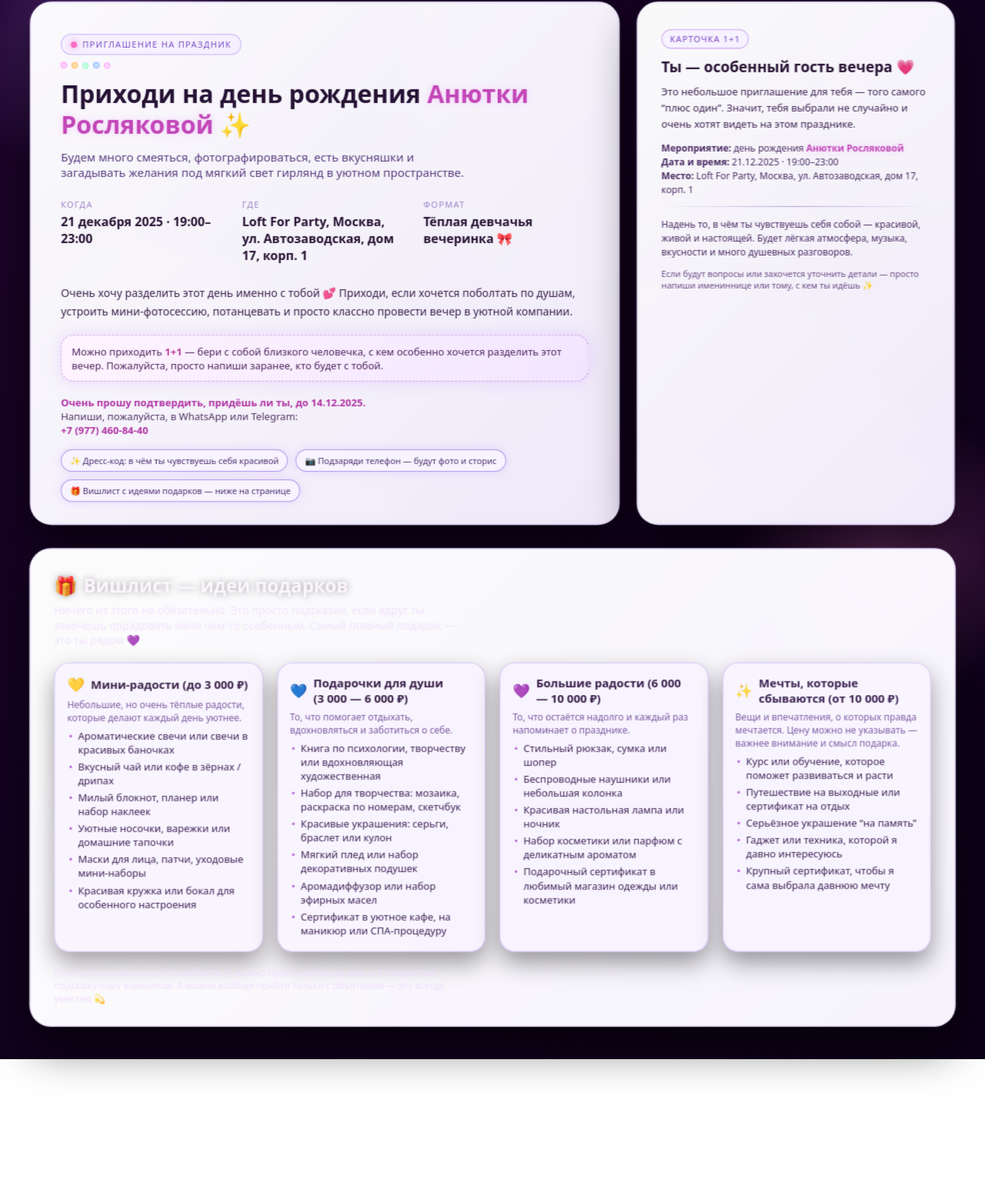
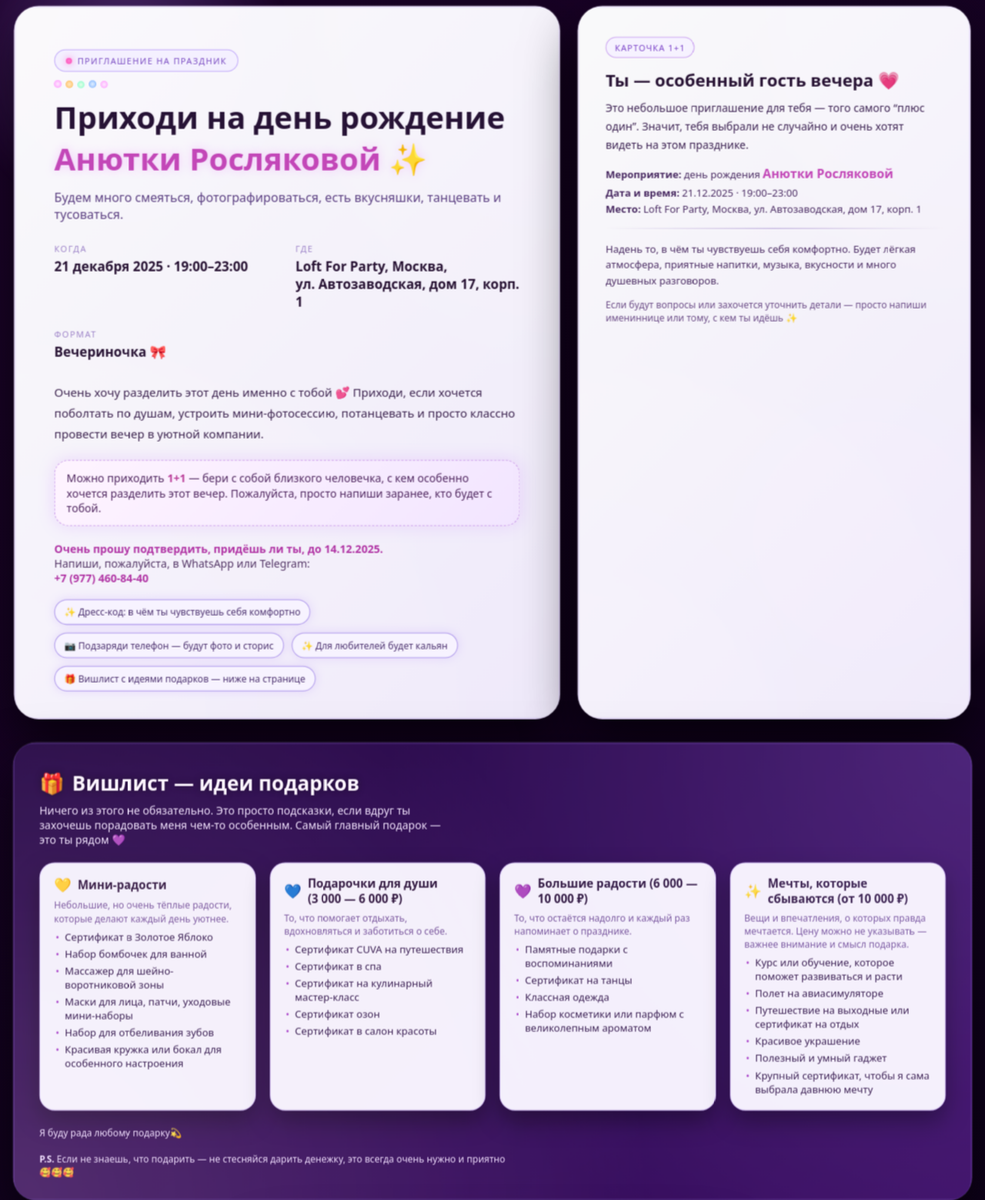
Before and after one commit to sweetypain21/Invitation, a plain HTML site: page invite.html in a window 1280 px wide. Shown: the part 26-1585 px from the top of the page at 77% size. Before the commit the page ends 1402 px from the top, so only its background shows below. Drawn offline with Linux system fonts and the light colour scheme.

Commit message:
invite.html

```diff
--- a/invite.html
+++ b/invite.html
@@ -1,6 +1,7 @@
 <!DOCTYPE html>
 <html lang="ru">
 <head>
+
   <meta charset="UTF-8" />
   <title>Приглашение на день рождения</title>
   <meta name="viewport" content="width=device-width, initial-scale=1" />
@@ -17,7 +18,7 @@
       display: flex;
       justify-content: center;
       align-items: flex-start;
-      padding: 32px 20px 40px;
+      padding: 40px 20px 48px;
       color: #f6ebff;
       background: radial-gradient(circle at top left, #2a0340 0, #190326 40%, #050010 100%);
       background-size: 200% 200%;
@@ -30,8 +31,8 @@
     body::after {
       content: "";
       position: fixed;
-      width: 420px;
-      height: 420px;
+      width: 460px;
+      height: 460px;
       border-radius: 50%;
       background: radial-gradient(circle, rgba(180, 120, 255, 0.55), transparent 65%);
       filter: blur(6px);
@@ -66,18 +67,18 @@
     }
 
     .content {
-      max-width: 1200px;
+      max-width: 1300px;
       width: 100%;
       display: flex;
       flex-direction: column;
-      gap: 32px;
+      gap: 34px;
     }
 
     .page {
       width: 100%;
       display: grid;
-      grid-template-columns: minmax(0, 2.6fr) minmax(0, 1.4fr);
-      gap: 24px;
+      grid-template-columns: minmax(0, 2.5fr) minmax(0, 1.8fr); /* основное приглашение ещё шире */
+      gap: 26px;
     }
 
     @media (max-width: 900px) {
@@ -86,23 +87,23 @@
       }
     }
 
-    /* Карточки — бело-розовые как в последнем варианте */
+    /* Карточки — бело-розовые */
     .card {
       background: linear-gradient(135deg,
         rgba(255, 255, 255, 0.98),
         rgba(244, 238, 255, 0.98)
       );
-      border-radius: 28px;
-      padding: 36px 32px 26px;
+      border-radius: 32px;
+      padding: 40px 36px 30px;
       position: relative;
       overflow: hidden;
       box-shadow:
-        0 26px 60px rgba(0, 0, 0, 0.6),
-        0 0 0 1px rgba(255, 255, 255, 0.08);
-      backdrop-filter: blur(14px);
+        0 30px 70px rgba(0, 0, 0, 0.65),
+        0 0 0 1px rgba(255, 255, 255, 0.1);
+      backdrop-filter: blur(16px);
       animation: cardIn 0.9s ease-out forwards, cardBreath 10s ease-in-out infinite;
       opacity: 0;
-      transform: translateY(18px) scale(0.99);
+      transform: translateY(20px) scale(0.985);
       color: #241334;
     }
 
@@ -111,8 +112,8 @@
     }
 
     .main-card {
-      padding: 42px 40px 30px;
-      min-height: 380px;
+      padding: 56px 52px 36px;
+      min-height: 420px;
     }
 
     .card::before {
@@ -121,8 +122,8 @@
       inset: 0;
       border-radius: inherit;
       background:
-        radial-gradient(circle at top right, rgba(162, 134, 255, 0.18), transparent 55%),
-        radial-gradient(circle at bottom left, rgba(255, 194, 255, 0.18), transparent 60%);
+        radial-gradient(circle at top right, rgba(162, 134, 255, 0.2), transparent 55%),
+        radial-gradient(circle at bottom left, rgba(255, 194, 255, 0.2), transparent 60%);
       mix-blend-mode: screen;
       opacity: 0.9;
       pointer-events: none;
@@ -132,19 +133,19 @@
       content: "";
       position: absolute;
       inset: 1px;
-      border-radius: 24px;
-      border: 1px solid rgba(163, 132, 255, 0.18);
+      border-radius: 26px;
+      border: 1px solid rgba(163, 132, 255, 0.2);
       box-shadow:
-        0 0 0 1px rgba(200, 150, 255, 0.18),
-        0 0 32px rgba(168, 130, 255, 0.18);
-      opacity: 0.8;
+        0 0 0 1px rgba(200, 150, 255, 0.2),
+        0 0 36px rgba(168, 130, 255, 0.2);
+      opacity: 0.85;
       pointer-events: none;
     }
 
     @keyframes cardIn {
       0% {
         opacity: 0;
-        transform: translateY(26px) scale(0.97);
+        transform: translateY(28px) scale(0.96);
       }
       100% {
         opacity: 1;
@@ -154,7 +155,7 @@
 
     @keyframes cardBreath {
       0% { transform: translateY(0) scale(1); }
-      50% { transform: translateY(-3px) scale(1.003); }
+      50% { transform: translateY(-4px) scale(1.005); }
       100% { transform: translateY(0) scale(1); }
     }
 
@@ -166,7 +167,7 @@
     /* Плавное появление по скроллу */
     .reveal {
       opacity: 0;
-      transform: translateY(20px);
+      transform: translateY(22px);
       transition: opacity 0.7s ease-out, transform 0.7s ease-out;
     }
 
@@ -179,15 +180,15 @@
       display: inline-flex;
       align-items: center;
       gap: 7px;
-      padding: 5px 12px;
+      padding: 6px 14px;
       border-radius: 999px;
-      background: rgba(244, 240, 255, 0.9);
-      border: 1px solid rgba(180, 150, 250, 0.7);
+      background: rgba(244, 240, 255, 0.95);
+      border: 1px solid rgba(180, 150, 250, 0.8);
       font-size: 11px;
       letter-spacing: 0.12em;
       text-transform: uppercase;
       color: #7a4bc3;
-      margin-bottom: 12px;
+      margin-bottom: 14px;
     }
 
     .tag-dot {
@@ -199,65 +200,68 @@
     }
 
     h1 {
-      font-size: 32px;
-      line-height: 1.25;
-      margin-bottom: 12px;
+      font-size: 40px;
+      line-height: 1.2;
+      margin-bottom: 14px;
       color: #261235;
     }
 
     .name-highlight {
+      display: block;
+      margin-top: 6px;
+      font-size: 40px;
       color: #c347b8;
       font-weight: 750;
-      text-shadow: 0 0 9px rgba(245, 193, 255, 0.7);
+      text-shadow: 0 0 12px rgba(245, 193, 255, 0.8);
     }
 
     .subtitle {
-      font-size: 15px;
+      font-size: 16px;
       color: #5b3f82;
-      margin-bottom: 24px;
-      max-width: 540px;
+      margin-bottom: 26px;
+      max-width: 600px;
     }
 
     .info-grid {
       display: grid;
-      grid-template-columns: repeat(auto-fit, minmax(190px, 1fr));
-      gap: 20px;
-      margin: 22px 0 26px;
+      grid-template-columns: repeat(auto-fit, minmax(210px, 1fr));
+      gap: 22px;
+      margin: 24px 0 28px;
     }
 
     .info-item-title {
       font-size: 11px;
       text-transform: uppercase;
-      letter-spacing: 0.12em;
+      letter-spacing: 0.13em;
       color: #9d83c9;
       margin-bottom: 4px;
     }
 
     .info-item-value {
-      font-size: 16px;
+      font-size: 17px;
       font-weight: 600;
       color: #281334;
     }
 
     .text-block {
-      font-size: 14px;
-      line-height: 1.7;
+      font-size: 15px;
+      line-height: 1.8;
       color: #3c234f;
-      margin-bottom: 18px;
+      margin-bottom: 20px;
     }
 
     .plus-one-note {
-      font-size: 13px;
-      padding: 11px 13px;
-      border-radius: 16px;
+      font-size: 14px;
+      padding: 13px 15px;
+      border-radius: 18px;
       background: linear-gradient(135deg,
         rgba(255, 244, 255, 0.98),
         rgba(242, 229, 255, 0.98)
       );
       border: 1px dashed rgba(196, 141, 233, 0.9);
       color: #4f265f;
-      margin-bottom: 18px;
-      box-shadow: 0 0 18px rgba(202, 132, 255, 0.25);
+      margin-bottom: 20px;
+      box-shadow: 0 0 20px rgba(202, 132, 255, 0.25);
     }
 
     .plus-one-note strong {
@@ -265,7 +269,7 @@
     }
 
     .rsvp {
-      font-size: 13px;
+      font-size: 14px;
       color: #533566;
     }
 
@@ -277,12 +281,12 @@
       display: flex;
       flex-wrap: wrap;
       gap: 10px;
-      margin-top: 16px;
+      margin-top: 18px;
     }
 
     .chip {
-      font-size: 11px;
-      padding: 6px 11px;
+      font-size: 12px;
+      padding: 7px 12px;
       border-radius: 999px;
       background: #f7f3ff;
       border: 1px solid rgba(167, 143, 235, 0.9);
@@ -294,12 +298,12 @@
     .confetti-row {
       display: flex;
       gap: 6px;
-      margin-bottom: 10px;
+      margin-bottom: 12px;
     }
 
     .confetti-dot {
-      width: 8px;
-      height: 8px;
+      width: 9px;
+      height: 9px;
       border-radius: 999px;
       background: radial-gradient(circle, #ffebff, #ff87ff);
       animation: twinkle 1.8s ease-in-out infinite alternate;
@@ -316,8 +320,8 @@
     }
 
     .mini-title {
-      font-size: 19px;
-      margin-bottom: 8px;
+      font-size: 22px;
+      margin-bottom: 10px;
       color: #281334;
     }
 
@@ -325,7 +329,7 @@
       display: inline-flex;
       align-items: center;
       gap: 6px;
-      padding: 4px 10px;
+      padding: 5px 11px;
       border-radius: 999px;
       background: #f6f2ff;
       border: 1px solid rgba(194, 145, 239, 0.8);
@@ -333,21 +337,21 @@
       text-transform: uppercase;
       letter-spacing: 0.1em;
       color: #7b42c9;
-      margin-bottom: 11px;
+      margin-bottom: 13px;
     }
 
     .mini-text {
-      font-size: 13px;
-      line-height: 1.6;
+      font-size: 14px;
+      line-height: 1.7;
       color: #3d2353;
-      margin-bottom: 13px;
+      margin-bottom: 14px;
     }
 
     .mini-info {
-      font-size: 12px;
-      line-height: 1.5;
+      font-size: 13px;
+      line-height: 1.6;
       color: #4a2b63;
-      margin-bottom: 11px;
+      margin-bottom: 12px;
     }
 
     .divider {
@@ -357,12 +361,12 @@
         rgba(128, 93, 189, 0.7),
         rgba(128, 93, 189, 0)
       );
-      margin: 12px 0 14px;
+      margin: 14px 0 16px;
       opacity: 0.8;
     }
 
     .mini-footer {
-      font-size: 11px;
+      font-size: 12px;
       color: #6a4a86;
     }
 
@@ -373,11 +377,12 @@
 
     .wishlist-card {
       background: linear-gradient(135deg,
-        rgba(255, 255, 255, 0.99),
-        rgba(249, 246, 255, 0.99)
+        rgba(38, 9, 70, 0.97),
+        rgba(64, 17, 107, 0.97)
       );
-      color: #281334;
-      padding: 32px 32px 28px;
+      padding: 34px 34px 28px;
+      color: #fdf6ff;
+      border-radius: 30px;
     }
 
     .wishlist-header {
@@ -385,18 +390,18 @@
     }
 
     .wishlist-title {
-      font-size: 22px;
+      font-size: 24px;
       font-weight: 700;
-      margin-bottom: 6px;
+      margin-bottom: 8px;
       display: flex;
       align-items: center;
-      gap: 8px;
+      gap: 10px;
       color: #fdf6ff;
-      text-shadow: 0 0 8px rgba(0, 0, 0, 0.35);
+      text-shadow: 0 0 8px rgba(0, 0, 0, 0.45);
     }
 
     .wishlist-title span {
-      font-size: 24px;
+      font-size: 26px;
     }
 
     .wishlist-subtitle {
@@ -407,7 +412,7 @@
 
     .wishlist-grid {
       display: grid;
-      grid-template-columns: repeat(auto-fit, minmax(230px, 1fr));
+      grid-template-columns: repeat(auto-fit, minmax(240px, 1fr));
       gap: 18px;
       margin-top: 20px;
     }
@@ -415,9 +420,10 @@
     .wishlist-group {
       background: rgba(248, 244, 255, 0.98);
       border-radius: 20px;
-      padding: 15px 16px 14px;
+      padding: 16px 18px 14px;
       box-shadow: 0 14px 30px rgba(0, 0, 0, 0.4);
       border: 1px solid rgba(185, 157, 238, 0.6);
+      color: #2f173e;
     }
 
     .wishlist-group-title {
@@ -464,8 +470,44 @@
     .wishlist-footer {
       font-size: 12px;
       color: #f0ddff;
-      margin-top: 18px;
-      max-width: 520px;
+      margin-top: 20px;
+      max-width: 620px;
+    }
+
+    /* Третий слайд с котёнком */
+    .extra-card {
+      max-width: 780px;
+      margin: 0 auto;
+      text-align: center;
+    }
+
+    .kitten-circle {
+      width: 110px;
+      height: 110px;
+      border-radius: 50%;
+      margin: 0 auto 16px;
+      display: flex;
+      align-items: center;
+      justify-content: center;
+      background: radial-gradient(circle, #ffe6ff, #ff9ce0);
+      box-shadow:
+        0 0 22px rgba(255, 156, 224, 0.8),
+        0 0 0 3px rgba(255, 255, 255, 0.7);
+      font-size: 60px;
+    }
+
+    .extra-title {
+      font-size: 22px;
+      margin-bottom: 10px;
+      color: #2b153c;
+    }
+
+    .extra-text {
+      font-size: 14px;
+      color: #47285f;
+      line-height: 1.8;
+      max-width: 540px;
+      margin: 0 auto;
     }
 
     @media (max-width: 640px) {
@@ -474,10 +516,11 @@
         padding: 26px 20px 22px;
       }
       .main-card {
-        padding: 30px 20px 24px;
+        padding: 32px 20px 24px;
       }
-      h1 {
-        font-size: 26px;
+      h1,
+      .name-highlight {
+        font-size: 28px;
       }
     }
   </style>
@@ -502,13 +545,13 @@
           </div>
 
           <h1>
-            Приходи на день рождения
-            <span class="name-highlight">Анютки Росляковой</span> ✨
+            Приходи на день рождение
+            <span class="name-highlight">Анютки Росляковой ✨</span>
           </h1>
 
           <p class="subtitle">
-            Будем много смеяться, фотографироваться, есть вкусняшки
-            и загадывать желания под мягкий свет гирлянд в уютном пространстве.
+            Будем много смеяться, фотографироваться, есть вкусняшки,
+            танцевать и тусоваться.
           </p>
 
           <div class="info-grid">
@@ -525,7 +568,7 @@
             </div>
             <div>
               <div class="info-item-title">Формат</div>
-              <div class="info-item-value">Тёплая девчачья вечеринка 🎀</div>
+              <div class="info-item-value">Вечериночка 🎀</div>
             </div>
           </div>
 
@@ -548,8 +591,9 @@
           </div>
 
           <div class="chip-row">
-            <span class="chip">✨ Дресс-код: в чём ты чувствуешь себя красивой</span>
+            <span class="chip">✨ Дресс-код: в чём ты чувствуешь себя комфортно</span>
             <span class="chip">📷 Подзаряди телефон — будут фото и сторис</span>
+            <span class="chip">✨ Для любителей будет кальян </span>
             <span class="chip">🎁 Вишлист с идеями подарков — ниже на странице</span>
           </div>
         </div>
@@ -568,7 +612,9 @@
 
           <p class="mini-info">
             <strong>Мероприятие:</strong> день рождения
-            <span class="name-highlight">Анютки Росляковой</span><br />
+            <span class="name-highlight" style="display:inline; font-size:16px; text-shadow:none;">
+              Анютки Росляковой
+            </span><br />
             <strong>Дата и время:</strong> 21.12.2025 · 19:00–23:00<br />
             <strong>Место:</strong> Loft For Party, Москва,
             ул. Автозаводская, дом 17, корп. 1
@@ -577,8 +623,8 @@
           <div class="divider"></div>
 
           <p class="mini-info">
-            Надень то, в чём ты чувствуешь себя собой — красивой, живой и настоящей.
-            Будет лёгкая атмосфера, музыка, вкусности и много душевных разговоров.
+            Надень то, в чём ты чувствуешь себя комфортно.
+            Будет лёгкая атмосфера, приятные напитки, музыка, вкусности и много душевных разговоров.
           </p>
 
           <p class="mini-footer">
@@ -608,17 +654,17 @@
           <div class="wishlist-group">
             <div class="wishlist-group-title">
               <span class="wishlist-emoji">💛</span>
-              <span>Мини-радости (до 3&nbsp;000&nbsp;₽)</span>
+              <span>Мини-радости </span>
             </div>
             <p class="wishlist-note">
               Небольшие, но очень тёплые радости, которые делают каждый день уютнее.
             </p>
             <ul class="wishlist-list">
-              <li>Ароматические свечи или свечи в красивых баночках</li>
-              <li>Вкусный чай или кофе в зёрнах / дрипах</li>
-              <li>Милый блокнот, планер или набор наклеек</li>
-              <li>Уютные носочки, варежки или домашние тапочки</li>
+              <li>Сертификат в Золотое Яблоко </li>
+              <li>Набор бомбочек для ванной </li>
+              <li>Массажер для шейно-воротниковой зоны</li>
               <li>Маски для лица, патчи, уходовые мини-наборы</li>
+              <li>Набор для отбеливания зубов </li>
               <li>Красивая кружка или бокал для особенного настроения</li>
             </ul>
           </div>
@@ -633,12 +679,11 @@
               То, что помогает отдыхать, вдохновляться и заботиться о себе.
             </p>
             <ul class="wishlist-list">
-              <li>Книга по психологии, творчеству или вдохновляющая художественная</li>
-              <li>Набор для творчества: мозаика, раскраска по номерам, скетчбук</li>
-              <li>Красивые украшения: серьги, браслет или кулон</li>
-              <li>Мягкий плед или набор декоративных подушек</li>
-              <li>Аромадиффузор или набор эфирных масел</li>
-              <li>Сертификат в уютное кафе, на маникюр или СПА-процедуру</li>
+              <li>Сертификат CUVA на путешествия </li>
+              <li>Сертификат в спа</li>
+              <li>Сертификат на кулинарный мастер-класс</li>
+              <li>Сертификат озон </li>
+              <li>Сертификат в салон красоты</li>
             </ul>
           </div>
 
@@ -652,11 +697,10 @@
               То, что остаётся надолго и каждый раз напоминает о празднике.
             </p>
             <ul class="wishlist-list">
-              <li>Стильный рюкзак, сумка или шопер</li>
-              <li>Беспроводные наушники или небольшая колонка</li>
-              <li>Красивая настольная лампа или ночник</li>
-              <li>Набор косметики или парфюм с деликатным ароматом</li>
-              <li>Подарочный сертификат в любимый магазин одежды или косметики</li>
+              <li>Памятные подарки с воспоминаниями</li>
+              <li>Сертификат на танцы </li>
+              <li>Классная одежда</li>
+              <li>Набор косметики или парфюм с великолепным ароматом</li>
             </ul>
           </div>
 
@@ -672,18 +716,33 @@
             </p>
             <ul class="wishlist-list">
               <li>Курс или обучение, которое поможет развиваться и расти</li>
+              <li>Полет на авиасимуляторе</li>
               <li>Путешествие на выходные или сертификат на отдых</li>
-              <li>Серьёзное украшение “на память”</li>
-              <li>Гаджет или техника, которой я давно интересуюсь</li>
+              <li>Красивое украшение</li>
+              <li>Полезный и умный гаджет</li>
               <li>Крупный сертификат, чтобы я сама выбрала давнюю мечту</li>
             </ul>
           </div>
         </div>
 
         <p class="wishlist-footer">
-          Если ты сомневаешься, что выбрать — можно просто написать мне,
-          и я с радостью подскажу пару вариантов. А можно вообще прийти только с объятиями —
-          это всегда уместно 💫
+          Я буду рада любому подарку💫<br><br>
+          <strong>P.S.</strong> Если не знаешь, что подарить — не стесняйся дарить денежку,
+          это всегда очень нужно и приятно 🥰🥰🥰
+        </p>
+      </div>
+    </section>
+
+    <!-- Третий слайд с котёнком -->
+    <section class="card extra-card">
+      <div class="card-inner reveal">
+        <div class="kitten-circle">🐱</div>
+        <h2 class="extra-title">Я буду очень-очень тебя ждать</h2>
+        <p class="extra-text">
+          Мне правда важно разделить этот день с близкими людьми.
+          Я буду ждать тебя, радоваться твоему приходу, твоей улыбке, твоим объятиям
+          и тому самому моменту, когда мы увидимся глазами и поймём:
+          вот сейчас — маленький общий праздник внутри большого праздника ✨
         </p>
       </div>
     </section>
@@ -708,7 +767,6 @@
 
         revealEls.forEach((el) => observer.observe(el));
       } else {
-        // Фолбэк для старых браузеров
         revealEls.forEach((el) => el.classList.add('in-view'));
       }
     });
```
